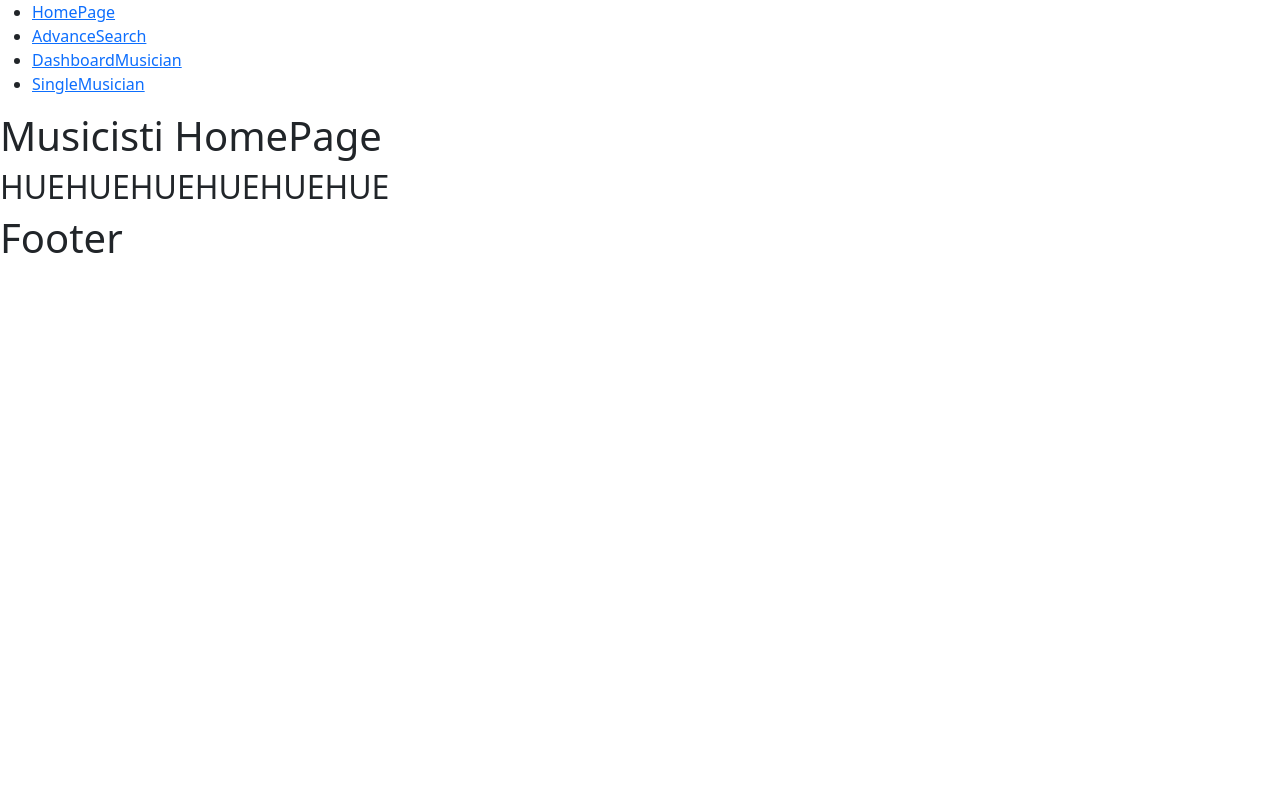
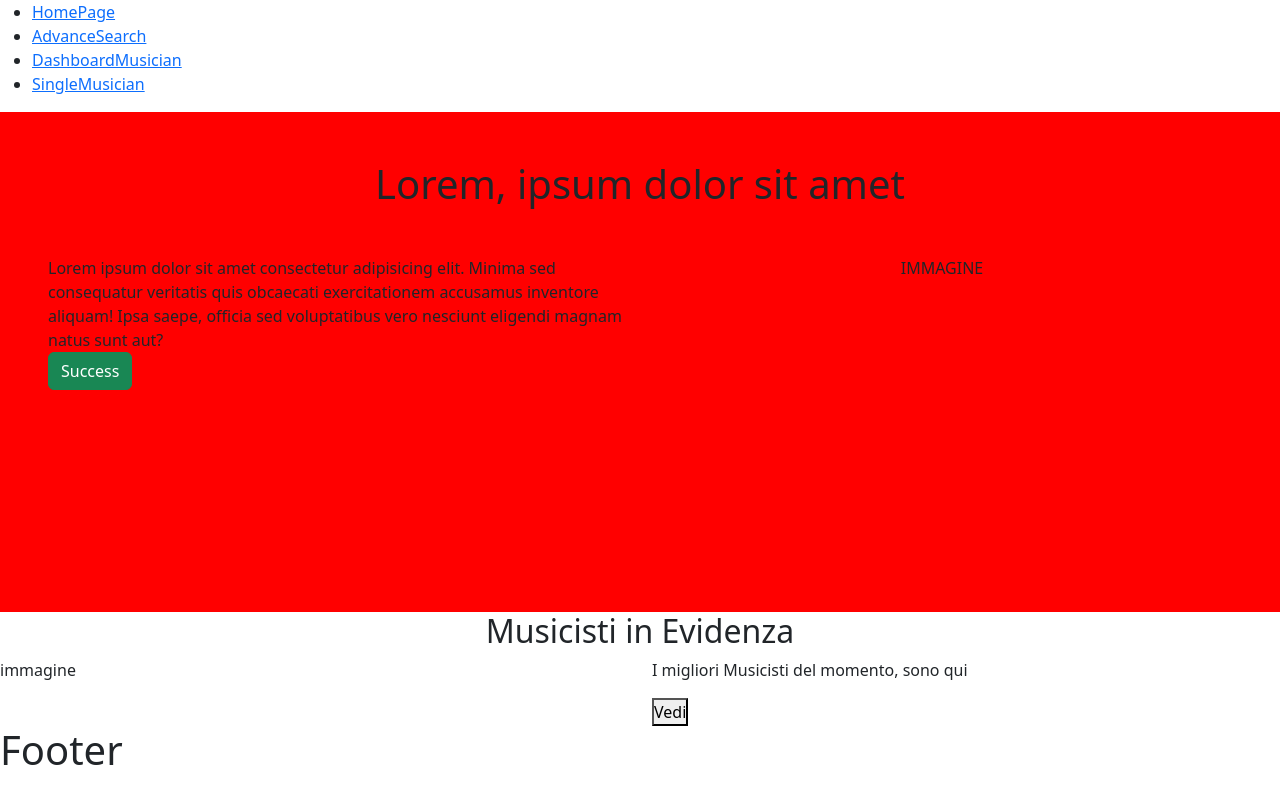
Before and after one commit to DanielMarella/progetto-finale-front-end, a Vue app: page / in a window 1280 px wide. Built offline with nearby package versions, Linux system fonts and the light colour scheme.

Commit message:
creted homepage

```diff
--- a/src/pages/HomePage.vue
+++ b/src/pages/HomePage.vue
@@ -1,11 +1,34 @@
 <template>
-    <div>
-        <h1>Musicisti HomePage</h1>
+    <main>
+        <div class="contain">
+            <div class="jumbo">
+                <h1 class="text-center">Lorem, ipsum dolor sit amet</h1>
+                <div class="row mt-5">
+                    <div class="col">Lorem ipsum dolor sit amet consectetur adipisicing elit. Minima sed
+                        consequatur veritatis quis obcaecati exercitationem accusamus inventore aliquam! Ipsa saepe,
+                        officia sed voluptatibus vero nesciunt eligendi magnam natus sunt aut?</div>
+                    <div class="col text-center">IMMAGINE</div>
+                </div>
+                <button type="button" class="btn btn-success text-center">Success</button>
 
-        <h2>
-            HUEHUEHUEHUEHUEHUE
-        </h2>
-    </div>
+            </div>
+            <section class="green">
+                <div>
+                    <h2 class="text-center">Musicisti in Evidenza</h2>
+                    <div class="row">
+                        <div class="col">immagine</div>
+                        <div class="col">
+                            <p>I migliori Musicisti del momento, sono qui</p>
+                            <button>Vedi</button>
+                        </div>
+                    </div>
+                </div>
+            </section>
+            <section class="yellow">
+                <div></div>
+            </section>
+        </div>
+    </main>
 </template>
 
 
@@ -18,6 +41,10 @@ export default {
 
 
 
-<style lang="scss">
-
+<style lang="scss" scoped>
+div.jumbo {
+    padding: 3rem;
+    height: 500px; // da togliere
+    background-color: red;
+}
 </style>
```
